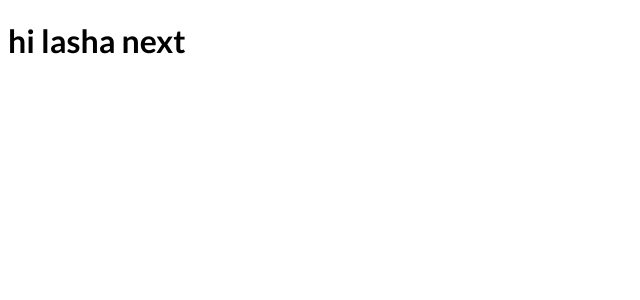
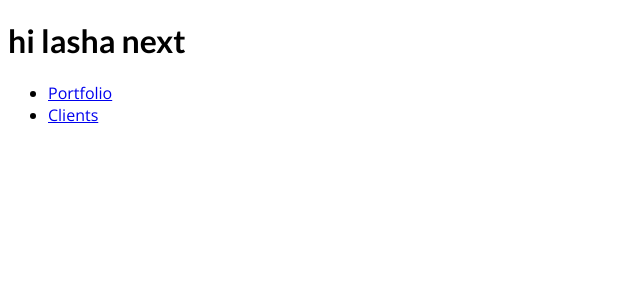
Before and after one commit to lashatatu/nextjs-course-start, a Next.js app: page / in a window 1280 px wide. Shown: the top 300 px of the page, without its empty margins (0-640 px from the left). Built offline with nearby package versions, Linux system fonts and the light colour scheme.

Commit message:
61 dynamic routes

```diff
--- a/pages/index.js
+++ b/pages/index.js
@@ -1,7 +1,17 @@
+import Link from 'next/link';
+
 function HomePage (props) {
 	return (
 		 <div>
 			 <h1>hi lasha next</h1>
+			 <ul>
+				 <li>
+					 <Link href={'/portfolio'}>Portfolio</Link>
+				 </li>
+				 <li>
+					 <Link href={'/clients'}>Clients</Link>
+				 </li>
+			 </ul>
 		 </div>
 	);
 }
```
Also changed, not shown: pages/clients/[id]/[clientprojectid].js (added, +10 -0 lines), pages/clients/[id]/index.js (added, +11 -0 lines), pages/clients/index.js (added, +11 -0 lines).
